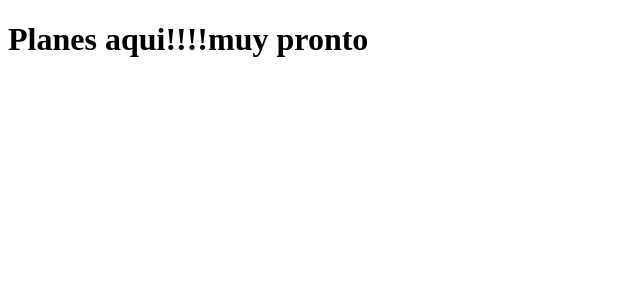
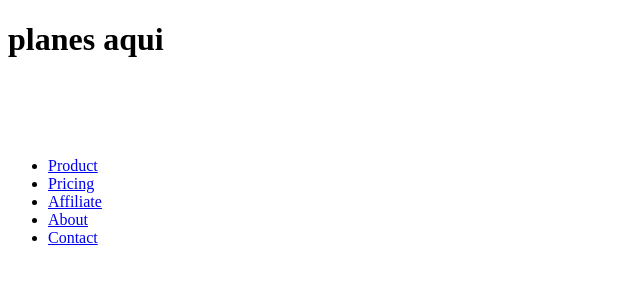
Before and after one commit to uglyboy1018/proyectos, a plain HTML site: page WebGym/MenuWeb/planes.html in a window 1280 px wide. Shown: the whole page, without its empty margins (0-640 px from the left). Drawn offline with Linux system fonts and the light colour scheme.

Commit message:
Update planes.html

```diff
--- a/WebGym/MenuWeb/planes.html
+++ b/WebGym/MenuWeb/planes.html
@@ -4,9 +4,19 @@
     <meta charset="UTF-8">
     <meta http-equiv="X-UA-Compatible" content="IE=edge">
     <meta name="viewport" content="width=device-width, initial-scale=1.0">
-    <title>Document</title>
+    <title>planes</title>
 </head>
 <body>
-    <h1>Planes aqui!!!!muy pronto</h1>
+   <h1>planes aqui</h1>
+   <div class="navbar">
+    <ul><!-- listas no ordenadas -->
+        <img src="../img/nuestros_especialistas/logo.png" class="logo">
+        <li><a href="#">Product</a></li>
+        <li><a href="#">Pricing</a></li>
+        <li><a href="#">Affiliate</a></li>
+        <li><a href="#">About</a></li>
+        <li><a href="#">Contact</a></li>
+    </ul>
+    </div>
 </body>
 </html>
```
